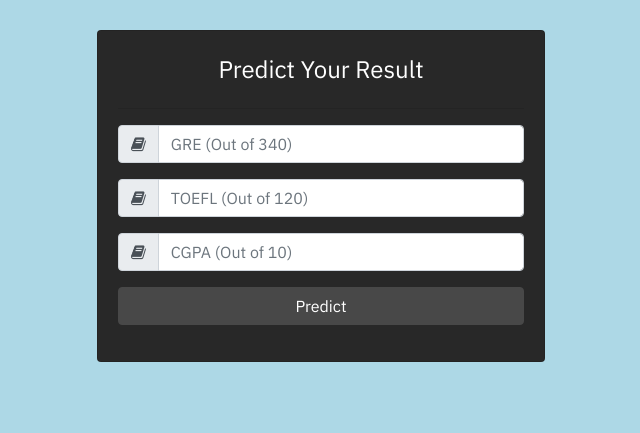
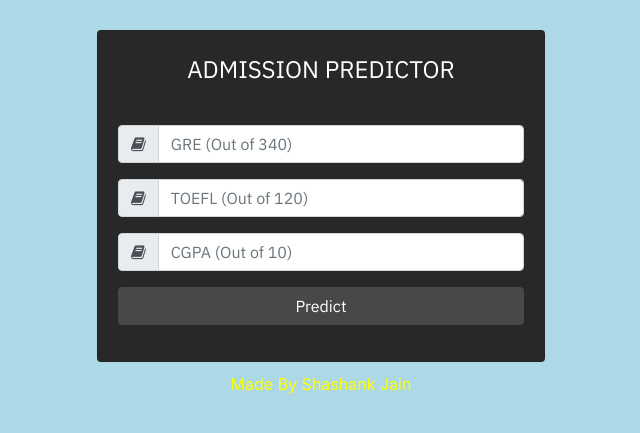
Before and after one commit to Jainshashank7125/AdmissionPredictor, a Flask app: page / in a window 1280 px wide. Shown: the top 433 px of the page, without its empty margins (319-959 px from the left). Run offline with Flask 2, Linux system fonts and the light colour scheme; parts of the project's set-up code (start-up, migrations or seed data) failed here and were passed over; some libraries are stand-ins or nearby versions.

Commit message:
Update index.html

```diff
--- a/templates/index.html
+++ b/templates/index.html
@@ -17,7 +17,7 @@
 <body style="background-color: #ADD8E6">
   <div class="card" style="width: 28rem;margin: 0 auto;float: none;margin-bottom: 10px;margin-top: 30px;font-family: 'IBM Plex Sans', sans-serif;background-color: #282828">
 <article class="card-body">
-  <h4 class="card-title text-center mb-4 mt-1" style="color: white">Predict Your Result</h4>
+  <h4 class="card-title text-center mb-4 mt-1" style="color: white">ADMISSION PREDICTOR</h4>
   <hr>
   <form action="{{ url_for('predict')}}" method="post">
   <div class="form-group">
@@ -52,6 +52,7 @@
   </form>
 </article>
 </div> <!-- card.// -->
+  <p class="text-center" style="color:yellow">Made By Shashank Jain</p>
 <script src="https://code.jquery.com/jquery-3.2.1.slim.min.js" integrity="sha384-KJ3o2DKtIkvYIK3UENzmM7KCkRr/rE9/Qpg6aAZGJwFDMVNA/GpGFF93hXpG5KkN" crossorigin="anonymous"></script>
 <script src="https://cdnjs.cloudflare.com/ajax/libs/popper.js/1.12.9/umd/popper.min.js" integrity="sha384-ApNbgh9B+Y1QKtv3Rn7W3mgPxhU9K/ScQsAP7hUibX39j7fakFPskvXusvfa0b4Q" crossorigin="anonymous"></script>
 <script src="https://maxcdn.bootstrapcdn.com/bootstrap/4.0.0/js/bootstrap.min.js" integrity="sha384-JZR6Spejh4U02d8jOt6vLEHfe/JQGiRRSQQxSfFWpi1MquVdAyjUar5+76PVCmYl" crossorigin="anonymous"></script>
```
